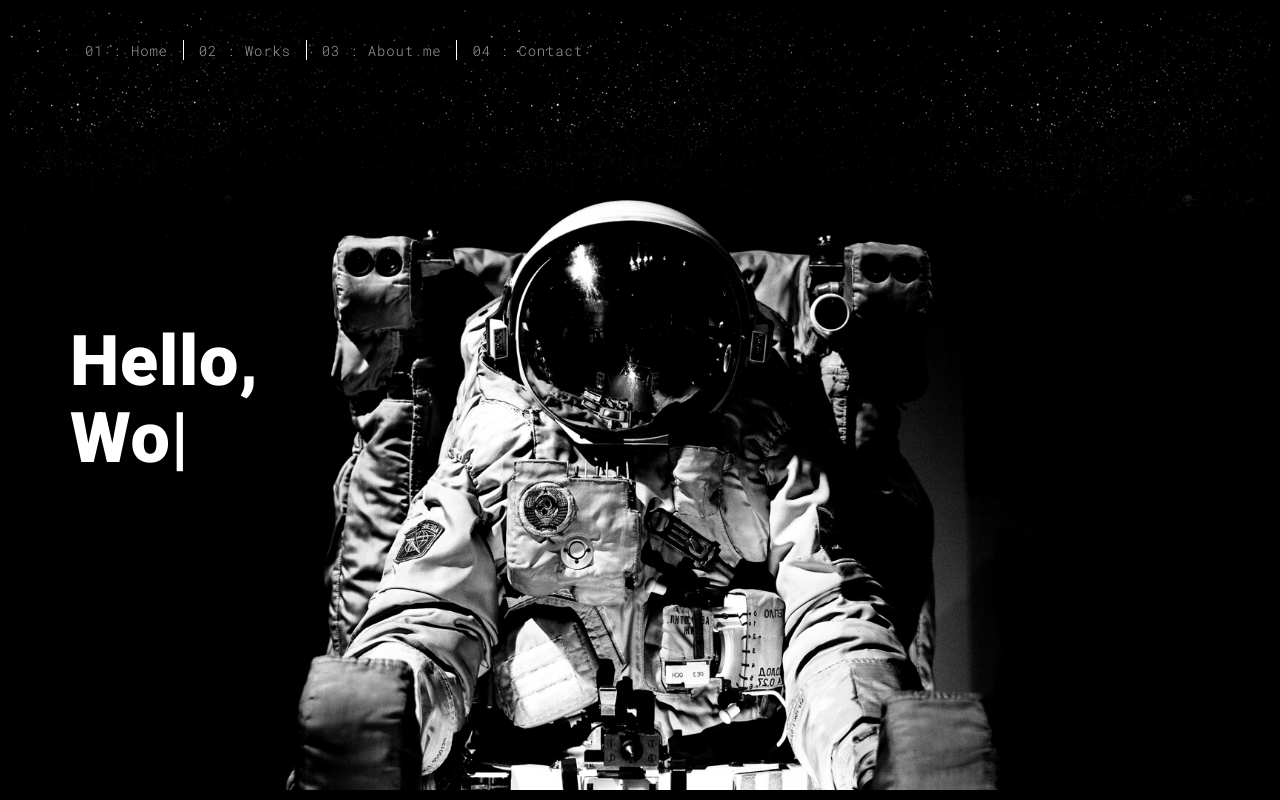
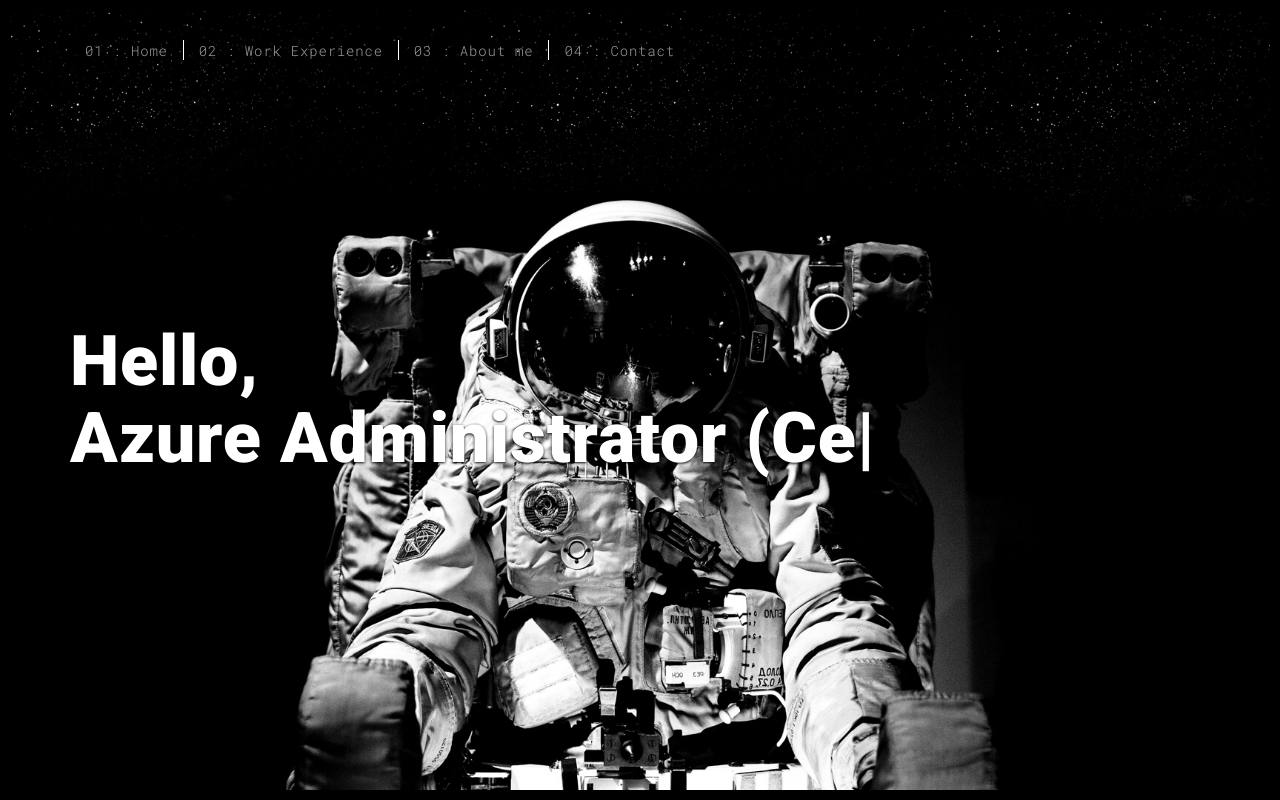
Before and after one commit to hsdjadhav/portfolio, a Flask app: page / in a window 1280 px wide. Run offline with Flask 2, Linux system fonts and the light colour scheme; some libraries are stand-ins or nearby versions.

Commit message:
Edit main span

```diff
--- a/templates/index.html
+++ b/templates/index.html
@@ -15,7 +15,7 @@
   <link rel="apple-touch-icon" sizes="180x180" href="./static/assets/apple-icon-180x180.png">
   <link href="./static/assets/favicon.ico" rel="icon">
 
-  <title>Title page</title>
+  <title>Harshad Jadhav</title>
 
 <link href="./static/main.3f6952e4.css" rel="stylesheet"></head>
 
@@ -38,7 +38,7 @@
       <div class="collapse navbar-collapse" id="navbar-collapse">
         <ul class="nav navbar-nav ">
           <li><a href="./index.html" title="">01 : Home</a></li>
-          <li><a href="./works.html" title="">02 : Works</a></li>
+          <li><a href="./works.html" title="">02 : Work Experience</a></li>
           <li><a href="./about.html" title="">03 : About me</a></li>
           <li><a href="./contact.html" title="">04 : Contact</a></li>
         </ul>
@@ -58,8 +58,8 @@
               <h1>Hello,<br>
                 <span id="typed-strings">
                   <span>I'm Harshad Jadhav</span>
-                  <span>Web Developer</span>
-                  <span>Working as a Freelance</span>
+                  <span>Azure Administrator (Certified)</span>
+                  <span>Working as a System Administrator</span>
                 </span>
                 <span id="typed"></span>
               </h1>
```
